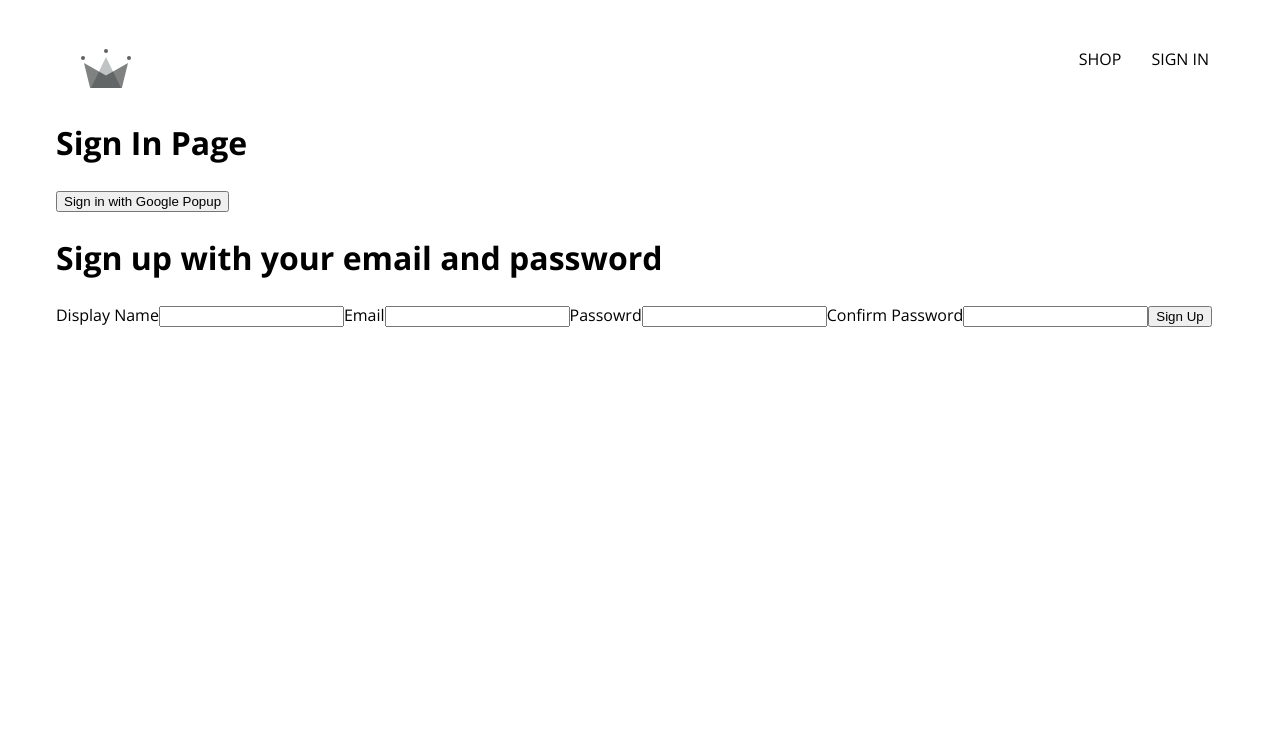
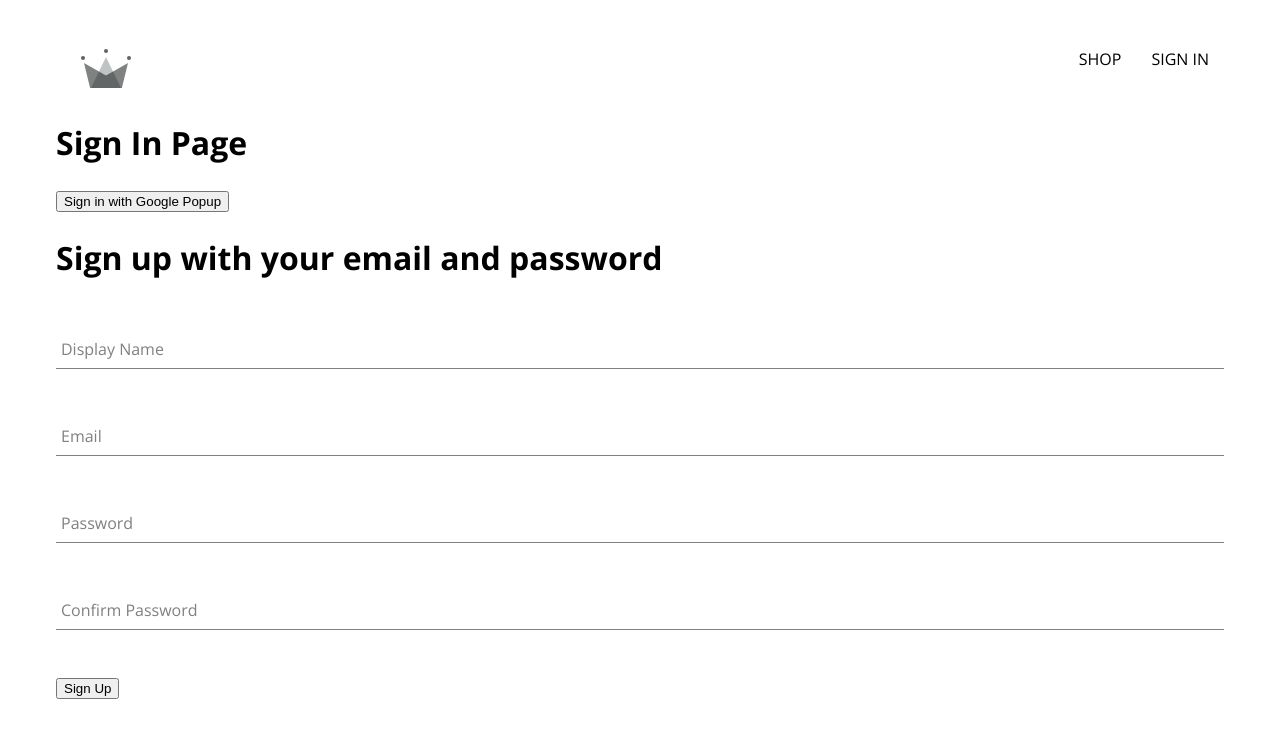
Before and after one commit to RJCunanan/crwn-clothing, a React (Vite) app: page /sign-in in a window 1280 px wide. Shown: the top 738 px of the page. Built offline with nearby package versions, Linux system fonts and the light colour scheme.

Commit message:
Created a new form-input component and added styles to it.

```diff
--- /dev/null
+++ b/src/components/form-input/form-input.component.jsx
@@ -0,0 +1,20 @@
+import './form-input.style.scss';
+
+const FormInput = ({ label, ...otherProps }) => {
+    return (
+        <div className="group">
+            <input className="form-input" {...otherProps} />
+
+            {/* If the label exists, render this label */}
+            {label && (
+                <label
+                    className={`${otherProps.value.length ? 'shrink' : ''} form-input-label`}
+                >
+                    {label}
+                </label>
+            )}
+        </div>
+    );
+};
+
+export default FormInput;
--- /dev/null
+++ b/src/components/form-input/form-input.style.scss
@@ -0,0 +1,54 @@
+$sub-color: grey;
+$main-color: black;
+
+@mixin shrinkLabel {
+  top: -14px;
+  font-size: 12px;
+  color: $main-color;
+}
+
+.group {
+  position: relative;
+  margin: 45px 0;
+
+  .form-input {
+    background: none;
+    background-color: white;
+    color: $sub-color;
+    font-size: 18px;
+    padding: 10px 10px 10px 5px;
+    display: block;
+    width: 100%;
+    border: none;
+    border-radius: 0;
+    border-bottom: 1px solid $sub-color;
+    margin: 25px 0;
+
+    &:focus {
+      outline: none;
+    }
+
+    &:focus ~ .form-input-label {
+      @include shrinkLabel();
+    }
+  }
+
+  input[type='password'] {
+    letter-spacing: 0.3em;
+  }
+
+  .form-input-label {
+    color: $sub-color;
+    font-size: 16px;
+    font-weight: normal;
+    position: absolute;
+    pointer-events: none;
+    left: 5px;
+    top: 10px;
+    transition: 300ms ease all;
+
+    &.shrink {
+      @include shrinkLabel();
+    }
+  }
+}
--- a/src/components/sign-up-form/sign-up-form.component.jsx
+++ b/src/components/sign-up-form/sign-up-form.component.jsx
@@ -1,4 +1,6 @@
 import { useState } from 'react';
+
+import FormInput from '../form-input/form-input.component';
 
 import { createAuthUserWithEmailAndPassword, createUserDocumentFromAuth } from '../../utils/firebase/firebase.utils';
 
@@ -50,14 +52,14 @@
         }
     }
 
-    // Takes input event object whenever the text changes in input fields
+    // Takes FormInput event object whenever the text changes in FormInput fields
     // through "onChange" handler.
     const handleChange = (event) => {
         // destructure the name and value off of the event object
         const { name, value } = event.target;
 
         // Update the state with the new form information taken from the
-        // input text fields.
+        // FormInput text fields.
         setFormFields({ ...formFields, [name]: value });
     };
 
@@ -65,17 +67,41 @@
         <div>
             <h1>Sign up with your email and password</h1>
             <form onSubmit={handleSubmit}>
-                <label>Display Name</label>
-                <input type="text" required onChange={handleChange} name="displayName" value={displayName} />
+                <FormInput
+                    label="Display Name"
+                    type="text"
+                    required
+                    onChange={handleChange}
+                    name="displayName"
+                    value={displayName}
+                />
 
-                <label>Email</label>
-                <input type="email" required onChange={handleChange} name="email" value={email} />
+                <FormInput
+                    label="Email"
+                    type="email"
+                    required
+                    onChange={handleChange}
+                    name="email"
+                    value={email}
+                />
 
-                <label>Passowrd</label>
-                <input type="password" required onChange={handleChange} name="password" value={password} />
+                <FormInput
+                    label="Password"
+                    type="password"
+                    required
+                    onChange={handleChange}
+                    name="password"
+                    value={password}
+                />
 
-                <label>Confirm Password</label>
-                <input type="password" required onChange={handleChange} name="confirmPassword" value={confirmPassword} />
+                <FormInput
+                    label="Confirm Password"
+                    type="password"
+                    required
+                    onChange={handleChange}
+                    name="confirmPassword"
+                    value={confirmPassword}
+                />
 
                 <button type="submit">Sign Up</button>
             </form>
```
